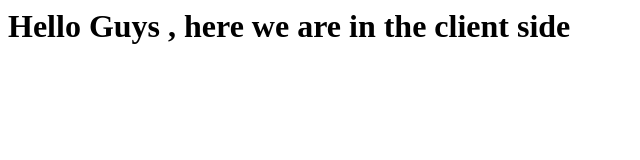
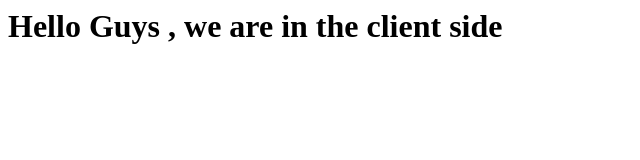
Before and after one commit to besannasser/hw4, a plain HTML site: page client/index.html in a window 1280 px wide. Shown: the whole page, without its empty margins (0-640 px from the left). Drawn offline with Linux system fonts and the light colour scheme; no server answers.

Commit message:
second version

```diff
--- a/client/index.html
+++ b/client/index.html
@@ -4,7 +4,7 @@
     </head>
     <body>
 
-           <h1>Hello Guys , here we  are in the client side </h1>
+           <h1>Hello Guys ,  we  are in the client side </h1>
 
 
         <script src="script.js"></script>
```
